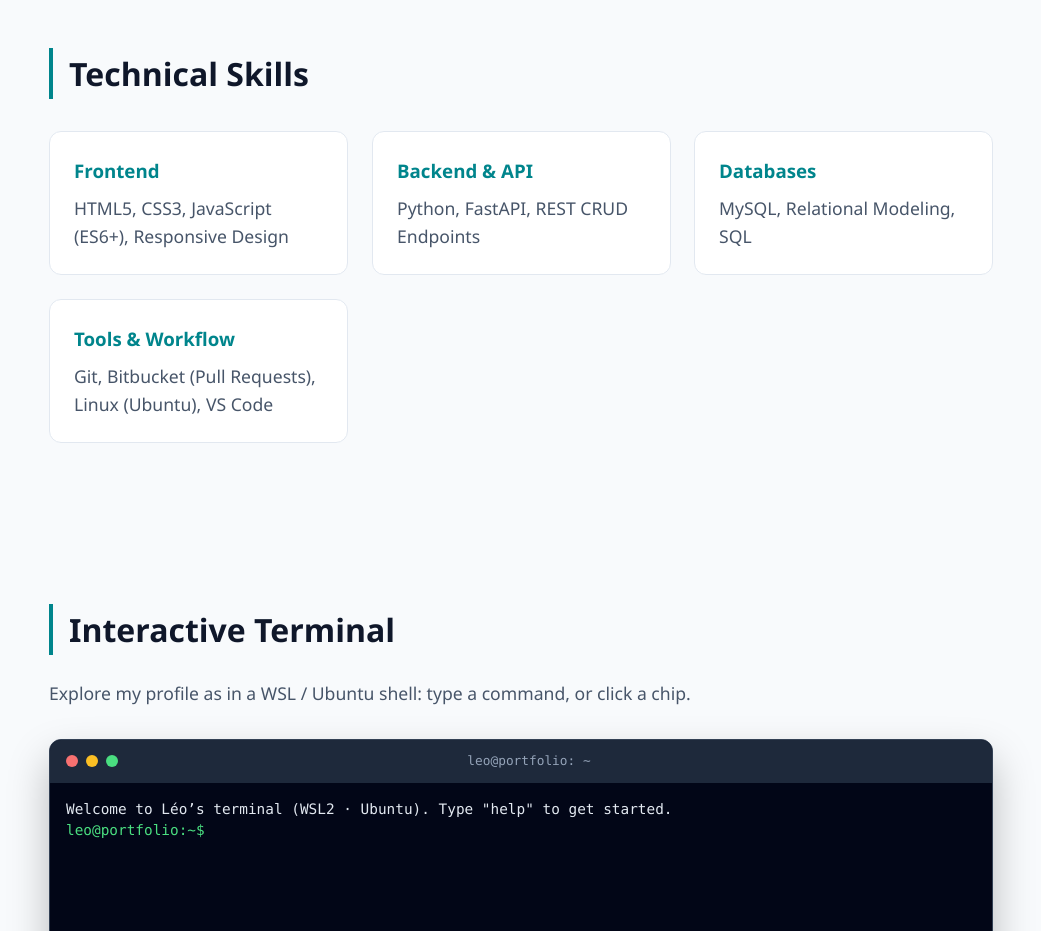
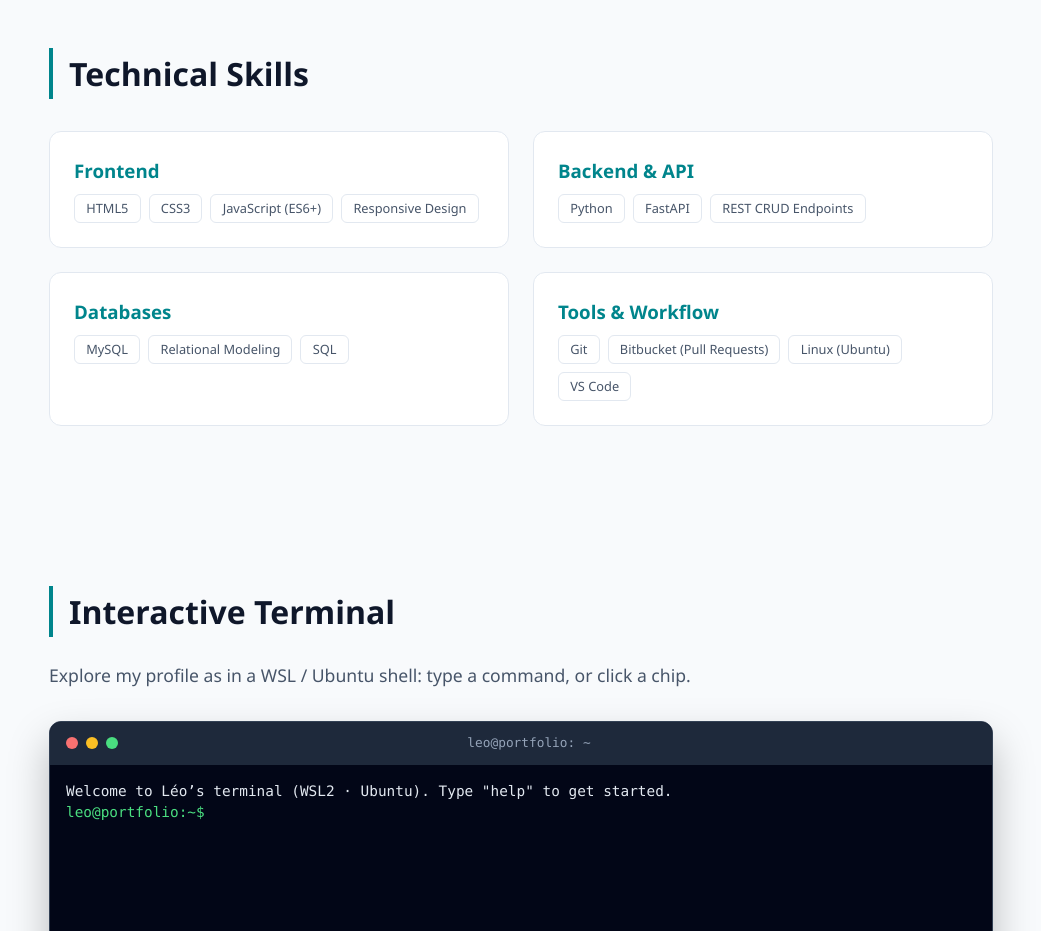
Before and after one commit to Amaterasu-leox/portfolio-leo, a plain HTML site: page index.html in a window 1280 px wide. Shown: the part 2240-3171 px from the top of the page, without its empty margins (119-1160 px from the left). Drawn offline with Linux system fonts and the light colour scheme.

Commit message:
feat(skills): switch to 2x2 grid and skill tag badges

```diff
--- a/i18n.js
+++ b/i18n.js
@@ -576,13 +576,11 @@
 
         // ── skills ──
         'skills.competences-techniques': { fr: 'Compétences Techniques', en: 'Technical Skills' },
-        'skills.html5-css3-javascript-es6-responsive': { fr: 'HTML5, CSS3, JavaScript (ES6+), Responsive Design', en: 'HTML5, CSS3, JavaScript (ES6+), Responsive Design' },
         'skills.backend-api': { fr: 'Backend & API', en: 'Backend & API' },
-        'skills.python-fastapi-endpoints-rest-crud': { fr: 'Python, FastAPI, Endpoints REST CRUD', en: 'Python, FastAPI, REST CRUD Endpoints' },
+        'skills.tag-rest-crud-endpoints': { fr: 'Endpoints REST CRUD', en: 'REST CRUD Endpoints' },
         'skills.bases-de-donnees': { fr: 'Bases de données', en: 'Databases' },
-        'skills.mysql-modelisation-relationnelle-sql': { fr: 'MySQL, Modélisation relationnelle, SQL', en: 'MySQL, Relational Modeling, SQL' },
+        'skills.tag-relational-modeling': { fr: 'Modélisation relationnelle', en: 'Relational Modeling' },
         'skills.outils-workflow': { fr: 'Outils & Workflow', en: 'Tools & Workflow' },
-        'skills.git-bitbucket-pull-requests-linux': { fr: 'Git, Bitbucket (Pull Requests), Linux (Ubuntu), VS Code', en: 'Git, Bitbucket (Pull Requests), Linux (Ubuntu), VS Code' },
         // ── terminal ──
         'terminal.terminal-interactif': { fr: 'Terminal Interactif', en: 'Interactive Terminal' },
         'terminal.explorez-mon-profil-comme-dans': { fr: 'Explorez mon profil comme dans un shell WSL / Ubuntu : tapez une commande, ou cliquez sur une puce.', en: 'Explore my profile as in a WSL / Ubuntu shell: type a command, or click a chip.' },
--- a/index.html
+++ b/index.html
@@ -299,19 +299,37 @@
         <div class="skills-grid">
             <div class="skill-card">
                 <h3>Frontend</h3>
-                <p data-i18n="skills.html5-css3-javascript-es6-responsive">HTML5, CSS3, JavaScript (ES6+), Responsive Design</p>
+                <ul class="skill-tags">
+                    <li>HTML5</li>
+                    <li>CSS3</li>
+                    <li>JavaScript (ES6+)</li>
+                    <li>Responsive Design</li>
+                </ul>
             </div>
             <div class="skill-card">
                 <h3 data-i18n="skills.backend-api">Backend & API</h3>
-                <p data-i18n="skills.python-fastapi-endpoints-rest-crud">Python, FastAPI, Endpoints REST CRUD</p>
+                <ul class="skill-tags">
+                    <li>Python</li>
+                    <li>FastAPI</li>
+                    <li data-i18n="skills.tag-rest-crud-endpoints">Endpoints REST CRUD</li>
+                </ul>
             </div>
             <div class="skill-card">
                 <h3 data-i18n="skills.bases-de-donnees">Bases de données</h3>
-                <p data-i18n="skills.mysql-modelisation-relationnelle-sql">MySQL, Modélisation relationnelle, SQL</p>
+                <ul class="skill-tags">
+                    <li>MySQL</li>
+                    <li data-i18n="skills.tag-relational-modeling">Modélisation relationnelle</li>
+                    <li>SQL</li>
+                </ul>
             </div>
             <div class="skill-card">
                 <h3 data-i18n="skills.outils-workflow">Outils & Workflow</h3>
-                <p data-i18n="skills.git-bitbucket-pull-requests-linux">Git, Bitbucket (Pull Requests), Linux (Ubuntu), VS Code</p>
+                <ul class="skill-tags">
+                    <li>Git</li>
+                    <li>Bitbucket (Pull Requests)</li>
+                    <li>Linux (Ubuntu)</li>
+                    <li>VS Code</li>
+                </ul>
             </div>
         </div>
     </section>
--- a/style.css
+++ b/style.css
@@ -1018,9 +1018,15 @@ a {
 /* Compétences Grille */
 .skills-grid {
     display: grid;
-    grid-template-columns: repeat(auto-fit, minmax(240px, 1fr));
+    grid-template-columns: repeat(2, 1fr);
     gap: 1.5rem;
     margin-top: 2rem;
+}
+
+@media (max-width: 640px) {
+    .skills-grid {
+        grid-template-columns: 1fr;
+    }
 }
 
 /* Cartes : inclinaison 3D (--rx / --ry posées par script.js) + soulèvement au survol (--lift) */
@@ -1052,6 +1058,22 @@ a {
 .skill-card h3 {
     color: var(--accent);
     margin-bottom: 0.5rem;
+}
+
+/* Badges de compétences (même rendu que les tags du parcours) */
+.skill-tags {
+    display: flex;
+    flex-wrap: wrap;
+    gap: 0.5rem;
+    list-style: none;
+}
+
+.skill-tags li {
+    padding: 0.2rem 0.7rem;
+    border-radius: 6px;
+    border: 1px solid var(--border);
+    color: var(--text-muted);
+    font-size: 0.8rem;
 }
 
 /* Projets Grille */
```
